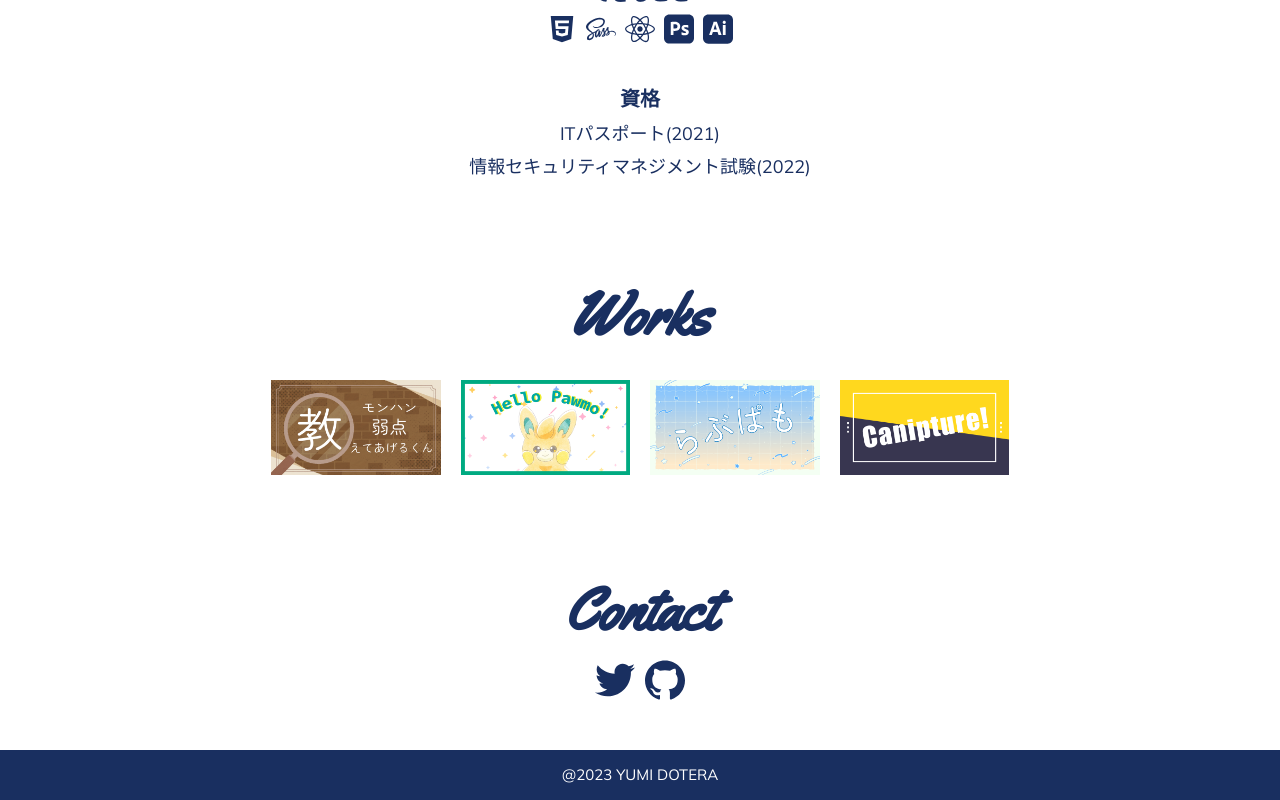
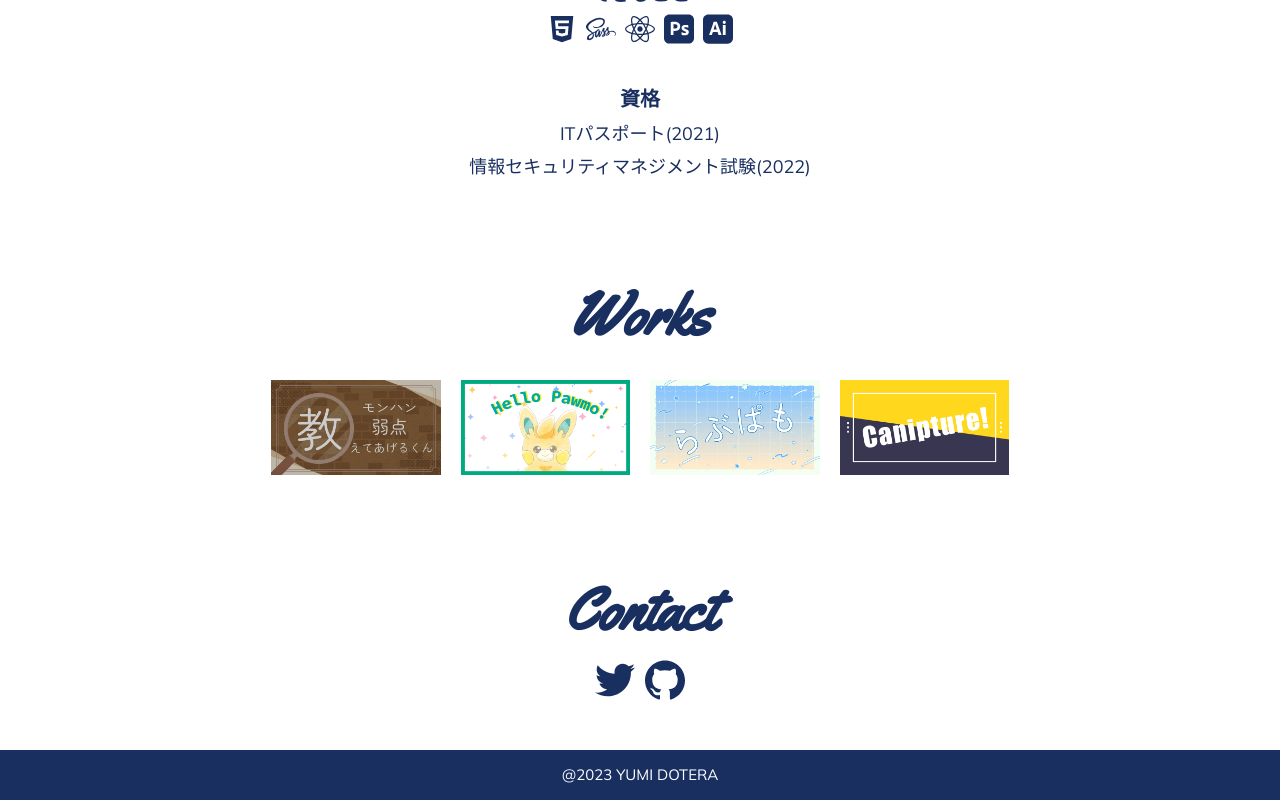
Before and after one commit to cannnny/portfolio, a React (Create React App) app: page / in a window 1280 px wide. In both pictures the pointer is over the picture 355 px from the left and 1832 px from the top of the page. Shown: the part 1405-2205 px from the top of the page. Built offline with nearby package versions, Linux system fonts and the light colour scheme.

Commit message:
ホバー時の挙動を実装

```diff
--- a/src/components/works/works.scss
+++ b/src/components/works/works.scss
@@ -6,8 +6,13 @@
   a {
     display: block;
     flex-basis: 25%;
+    background-color: #000000;
   }
   img {
     display: block;
+    &:hover {
+      opacity: 0.8;
+      transition: 0.2s;
+    }
   }
 }
```
